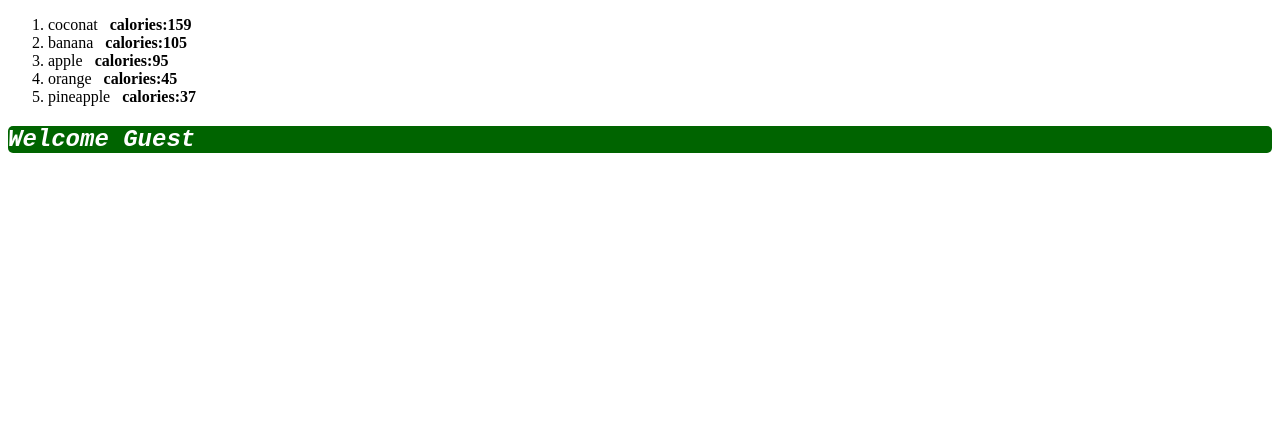
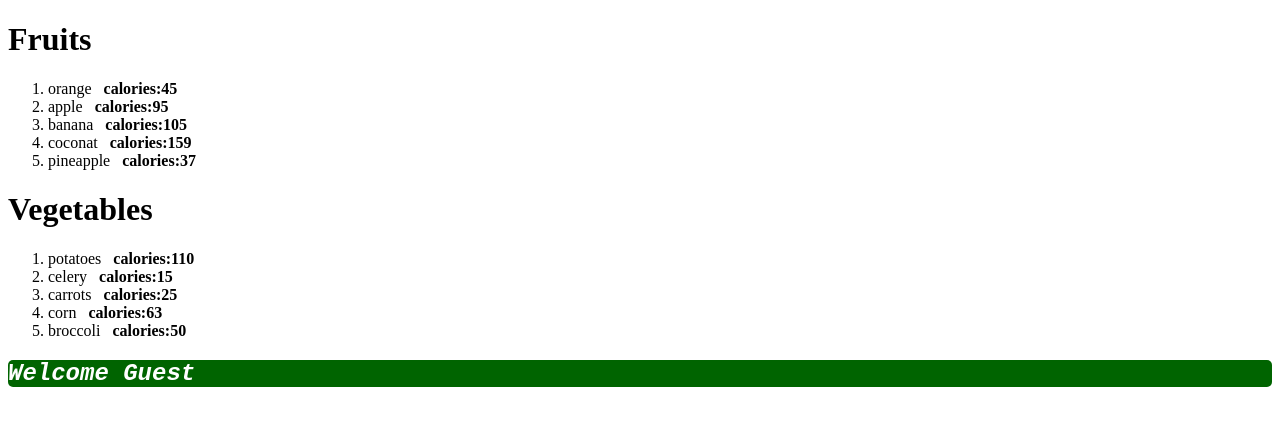
Before and after one commit to MTzarev/Second-Exercise-BCode, a React (Vite) app: page / in a window 1280 px wide. Shown: the top 426 px of the page. Built offline with nearby package versions, Linux system fonts and the light colour scheme.

Commit message:
make ListComponent reusable

```diff
--- a/src/App.jsx
+++ b/src/App.jsx
@@ -3,9 +3,28 @@ import UserGreeting from './components/UserGreeting'
 import List from './components/List'
 
 function App() {
+
+
+  const fruits = [ {id:1, name: "orange", calories: 45},
+                   {id:2, name: "apple", calories: 95},
+                   {id:3, name: "banana", calories: 105},
+                   {id:4, name: "coconat", calories: 159},
+                   {id:5, name: "pineapple", calories:37}];
+
+   const vegetables = [ {id:1, name: "potatoes", calories: 110},
+                    {id:2, name: "celery", calories: 15},
+                    {id:3, name: "carrots", calories: 25},
+                    {id:4, name: "corn", calories: 63},
+                    {id:5, name: "broccoli", calories:50}];
   return (
     <>
-    <List/>
+    <List items={fruits} category="Fruits"/>
+    <List items={vegetables} category="Vegetables"/>
+
+
+
+
+
     <UserGreeting isLoggedIn = {true} />
     </>
   )
--- a/src/components/List.jsx
+++ b/src/components/List.jsx
@@ -1,25 +1,17 @@
-function List () {
+function List (props) {
 
-    const fruits = [    {id:1, name: "orange", calories: 45},
-                        {id:2, name: "apple", calories: 95},
-                        {id:3, name: "banana", calories: 105},
-                        {id:4, name: "coconat", calories: 159},
-                        {id:5, name: "pineapple", calories:37}
-                    ]
-//let listItems = fruits.map(fruit=> <li>{fruit}</li>)
-    //    let sorted = fruits.sort()
-//    const listItems = sorted.map(x=><li>{x}</li>)
-   // ! when we wont to render an aray with objects:
+    const category = props.category;
+    const itemList = props.items;
 
-   //fruits.sort ((a,b)=>a.name.localeCompare(b.name))
-fruits.sort((a,b)=>b.calories-a.calories)
-   const listItems = fruits.map((x)=><li key={x.id}>
-    {x.name} &nbsp; <b>calories:
-    {x.calories}</b></li>
-    );
+const listItems = itemList.map((x)=><li key={x.id}>
+                            {x.name} &nbsp; <b>calories:
+                            {x.calories}</b></li>);
 
    return(
+    <>
+        <h1>{category}</h1>
         <ol>{listItems}</ol>
+    </>
     );
 }
 export default List;
```
